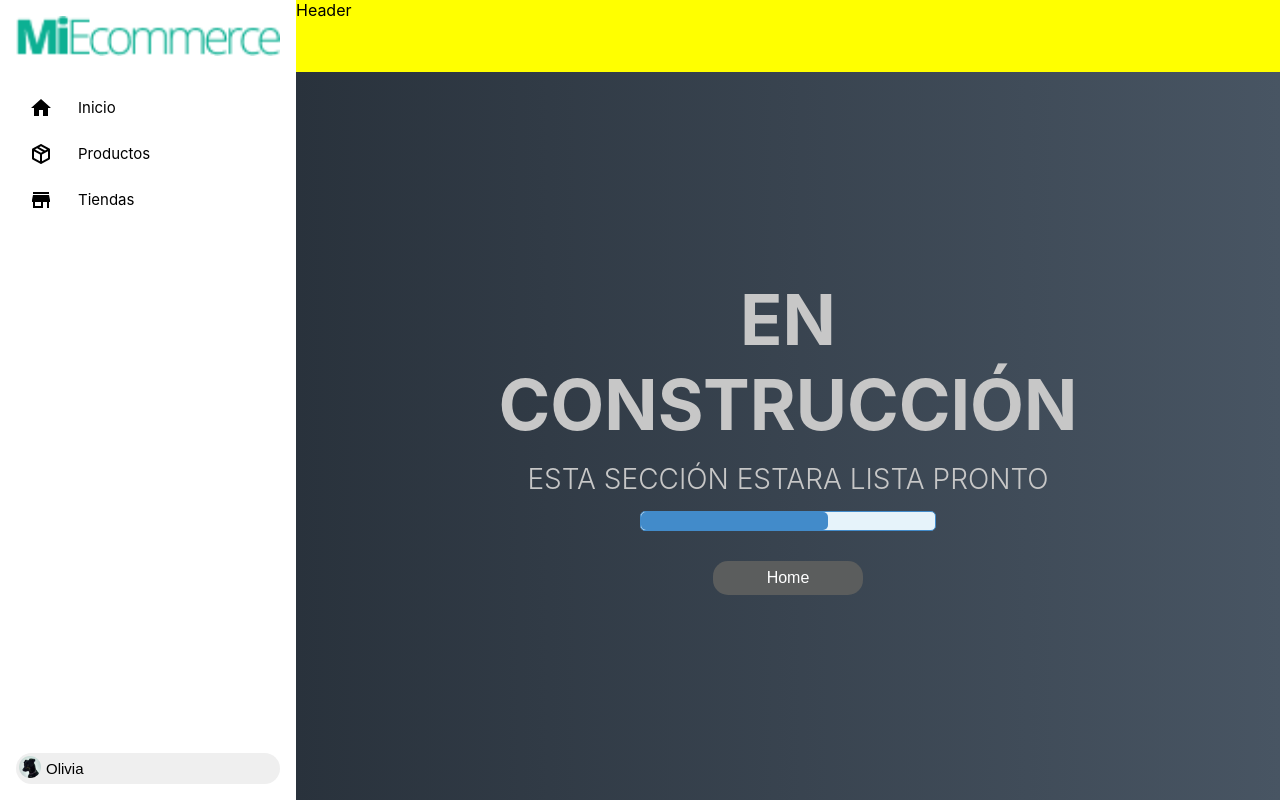
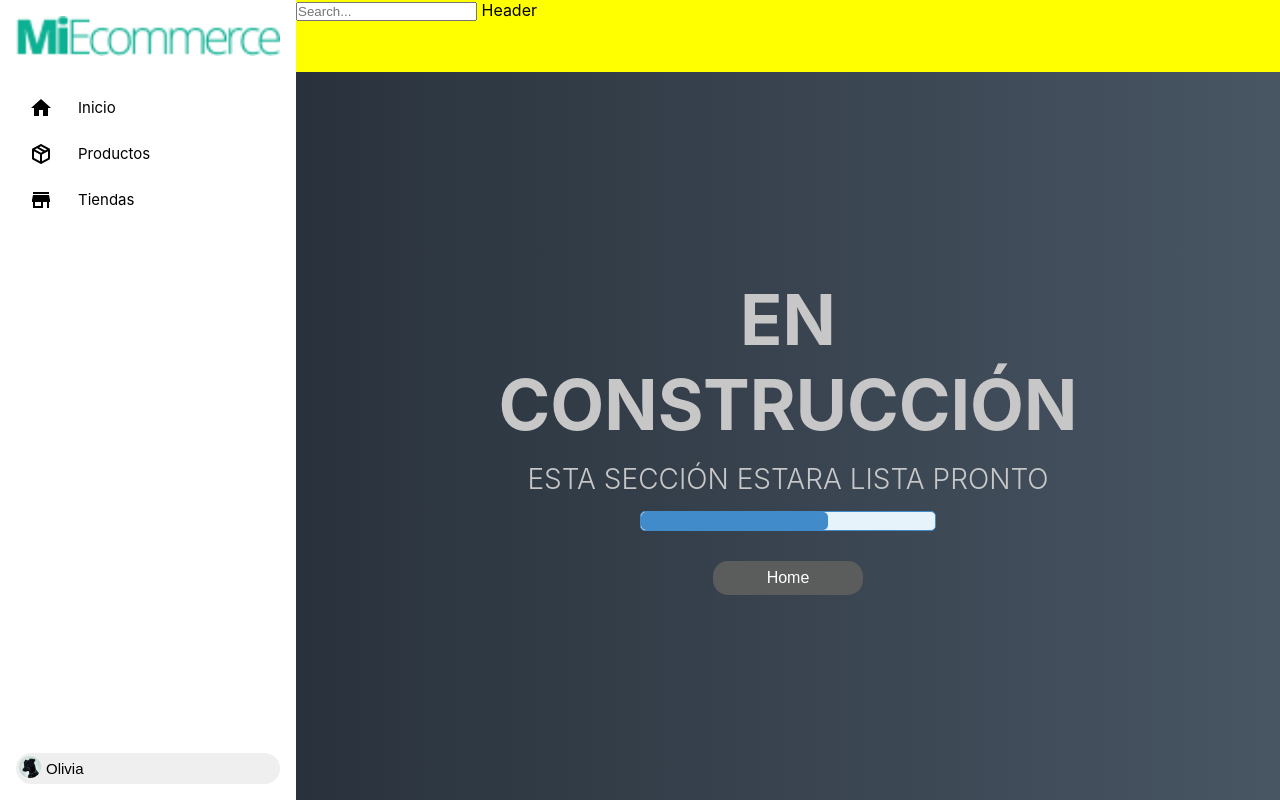
Before and after one commit to JoaquinVarelaCenco/Dashboard-Equipo1, a React (Create React App) app: page /stores in a window 1280 px wide. Built offline with nearby package versions, Linux system fonts and the light colour scheme.

Commit message:
Busqueda al 50%

```diff
--- a/src/components/header/Header.js
+++ b/src/components/header/Header.js
@@ -1,9 +1,14 @@
+import { useContext } from "react";
+import { SearchContext } from "../../context/SearchContext";
 import "./Header.css"
 
 const Header = () => {
 
+const context = useContext(SearchContext);
+
   return (
-    <div className='header'>Header</div>
+    <div className='header'>
+      <input type="text" placeholder="Search..." value={context.searchTerm} onChange={context.handleSearch} /> Header</div>
   )
 }
 
--- /dev/null
+++ b/src/context/SearchContext.js
@@ -0,0 +1,18 @@
+import { useState, createContext } from 'react'
+
+export const SearchContext = createContext()
+
+export const SearchProvider = ({children}) => {
+
+const [searchTerm, setSearchTerm] = useState("");
+
+const handleSearch = (e) => {
+  setSearchTerm(e.target.value)
+  console.log(searchTerm);
+}
+  return (
+    <SearchContext.Provider value={{searchTerm, handleSearch}}>
+      {children}
+    </SearchContext.Provider>
+  )
+}
--- a/src/index.js
+++ b/src/index.js
@@ -3,11 +3,14 @@ import ReactDOM from 'react-dom/client';
 import './index.css';
 import App from './App';
 import reportWebVitals from './reportWebVitals';
+import { SearchProvider } from './context/SearchContext';
 
 const root = ReactDOM.createRoot(document.getElementById('root'));
 root.render(
   <React.StrictMode>
+    <SearchProvider>
     <App />
+    </SearchProvider>
   </React.StrictMode>
 );
 
--- a/src/pages/Products/ProductsList/ProductsList.js
+++ b/src/pages/Products/ProductsList/ProductsList.js
@@ -1,29 +1,56 @@
-import React from 'react';
-import { useState, useEffect } from 'react';
-import ProductCard from '../../../components/ProductCard/ProductCard';
-import { getProducts} from '../../../services/apiServices';
-import './ProductsList.css';
-import Spinner from '../../../components/Spinner/Spinner'
+import { useState, useEffect, useContext } from "react";
+import ProductCard from "../../../components/ProductCard/ProductCard";
+import { getProducts } from "../../../services/apiServices";
+import "./ProductsList.css";
+import Spinner from "../../../components/Spinner/Spinner";
+import { SearchContext } from "../../../context/SearchContext";
 
 const ProductsList = () => {
 
   const [products, setProducts] = useState([]);
+  const context = useContext(SearchContext);
+
+  const filterProducts = (searchTerm) => {
+     return products.filter((val) => {
+      if (searchTerm === "") {
+        return val;
+      } else if (val.title.toLowerCase().includes(searchTerm.toLowerCase())) {
+        return val;
+      }
+    });
+  };
 
   useEffect(() => {
-    getProducts()
-      .then(data => {
-         setProducts(data)
-      });
-  }, [])
+    getProducts().then((data) => {
+      setProducts(data);
+    });
+  },[]);
 
+  useEffect(() => {
+    if (context.searchTerm === "") {
+      // codigo que vuelva a cargar el array
+    } else {
+      setProducts(filterProducts(context.searchTerm));
+    }
+  }, [context.searchTerm]);
 
   return (
-    <div className='productList__container'>
-      {products.length ? products.map(p => <ProductCard title={p.title} price={p.price} key={p.id} image={p.images[0]} id={p.id}/>)
-      : <Spinner/>
-    }
+    <div className="productList__container">
+      {products.length ? (
+        products.map((p) => (
+          <ProductCard
+            title={p.title}
+            price={p.price}
+            key={p.id}
+            image={p.images[0]}
+            id={p.id}
+          />
+        ))
+      ) : (
+        <Spinner />
+      )}
     </div>
-  )
-}
+  );
+};
 
-export default ProductsList
+export default ProductsList;
```
